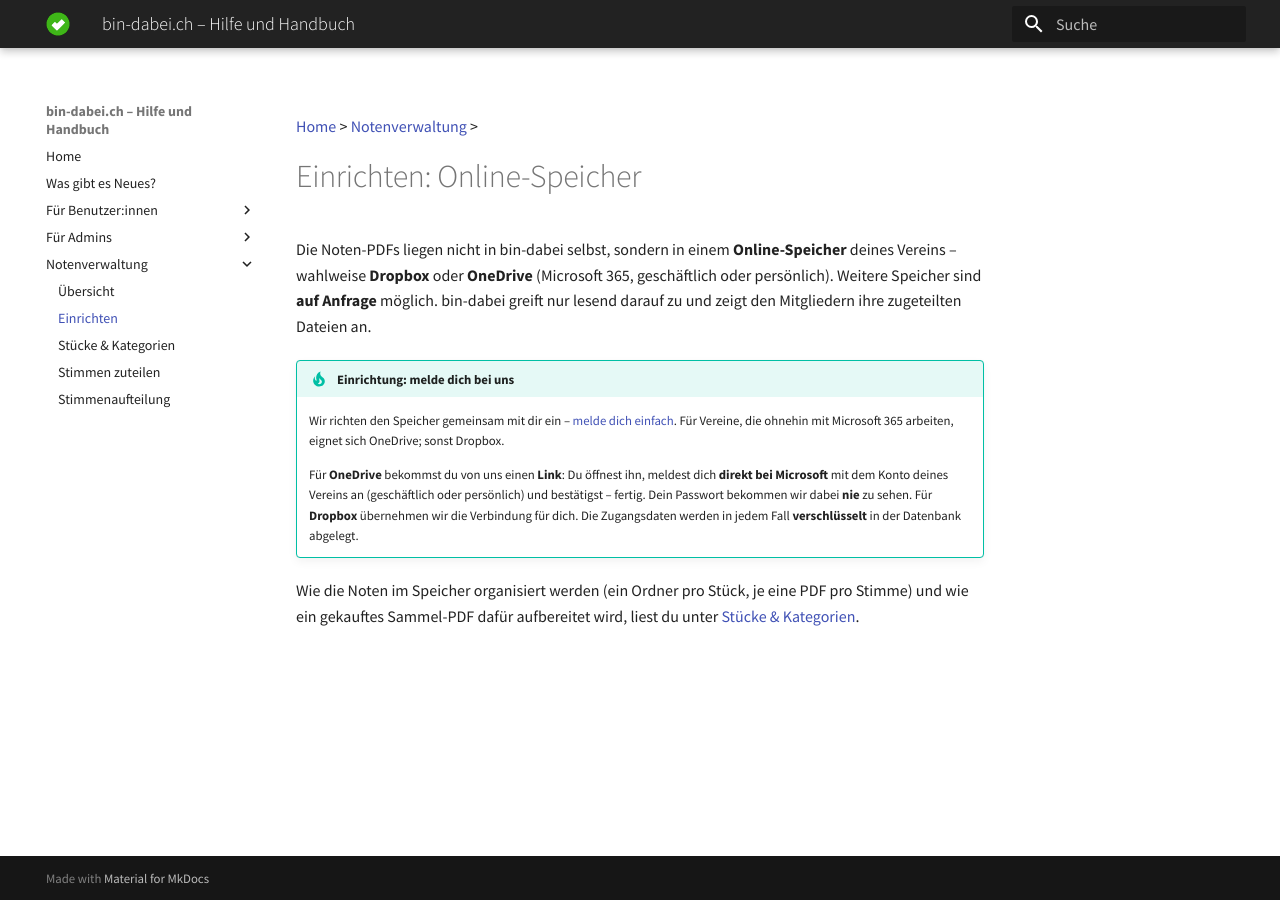
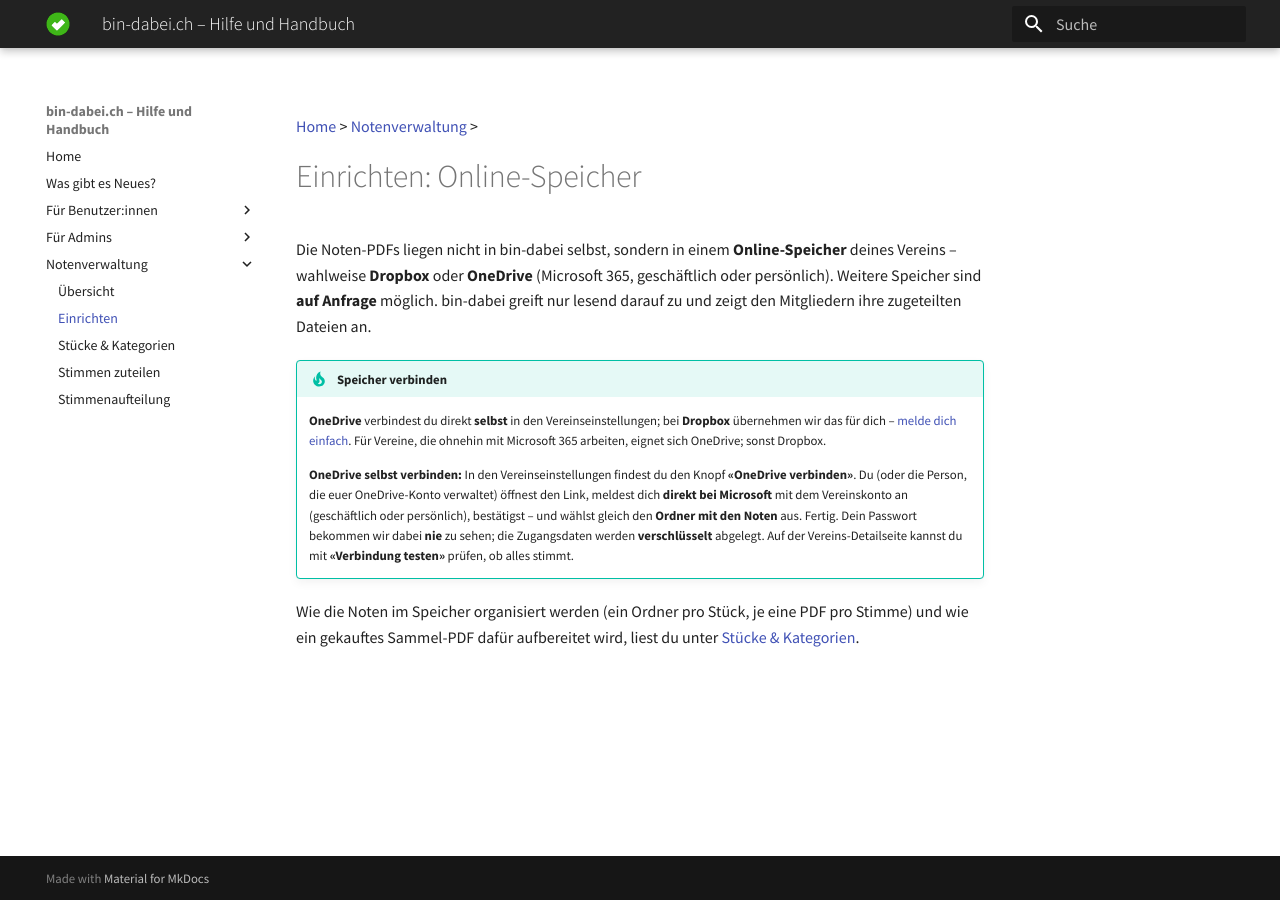
Before and after one commit to ritterg/bin-dabei-dokumentation, an MkDocs documentation site: the page built from docs/noten/einrichten.md, in a window 1280 px wide. Built offline with MkDocs 1.6.1 and Material for MkDocs 9.7.7, drawn with Linux system fonts in a browser that asks for light colours; some web fonts are replaced.

Commit message:
docs(noten): OneDrive self-connect (in club settings) + folder choice
Reframe the OneDrive setup as self-service: the "OneDrive verbinden" button
sits in the club settings, and the notes folder is now chosen during the
flow. Update einrichten.md + the 25.6. changelog entry accordingly.

Co-Authored-By: Claude Opus 4.8 (1M context) <noreply@anthropic.com>

```diff
--- a/docs/noten/einrichten.md
+++ b/docs/noten/einrichten.md
@@ -4,9 +4,9 @@
 
 Die Noten-PDFs liegen nicht in bin-dabei selbst, sondern in einem **Online-Speicher** deines Vereins – wahlweise **Dropbox** oder **OneDrive** (Microsoft 365, geschäftlich oder persönlich). Weitere Speicher sind **auf Anfrage** möglich. bin-dabei greift nur lesend darauf zu und zeigt den Mitgliedern ihre zugeteilten Dateien an.
 
-!!! tip "Einrichtung: melde dich bei uns"
-    Wir richten den Speicher gemeinsam mit dir ein – [melde dich einfach](mailto:info@bin-dabei.ch). Für Vereine, die ohnehin mit Microsoft 365 arbeiten, eignet sich OneDrive; sonst Dropbox.
+!!! tip "Speicher verbinden"
+    **OneDrive** verbindest du direkt **selbst** in den Vereinseinstellungen; bei **Dropbox** übernehmen wir das für dich – [melde dich einfach](mailto:info@bin-dabei.ch). Für Vereine, die ohnehin mit Microsoft 365 arbeiten, eignet sich OneDrive; sonst Dropbox.
 
-    Für **OneDrive** bekommst du von uns einen **Link**: Du öffnest ihn, meldest dich **direkt bei Microsoft** mit dem Konto deines Vereins an (geschäftlich oder persönlich) und bestätigst – fertig. Dein Passwort bekommen wir dabei **nie** zu sehen. Für **Dropbox** übernehmen wir die Verbindung für dich. Die Zugangsdaten werden in jedem Fall **verschlüsselt** in der Datenbank abgelegt.
+    **OneDrive selbst verbinden:** In den Vereinseinstellungen findest du den Knopf **«OneDrive verbinden»**. Du (oder die Person, die euer OneDrive-Konto verwaltet) öffnest den Link, meldest dich **direkt bei Microsoft** mit dem Vereinskonto an (geschäftlich oder persönlich), bestätigst – und wählst gleich den **Ordner mit den Noten** aus. Fertig. Dein Passwort bekommen wir dabei **nie** zu sehen; die Zugangsdaten werden **verschlüsselt** abgelegt. Auf der Vereins-Detailseite kannst du mit **«Verbindung testen»** prüfen, ob alles stimmt.
 
 Wie die Noten im Speicher organisiert werden (ein Ordner pro Stück, je eine PDF pro Stimme) und wie ein gekauftes Sammel-PDF dafür aufbereitet wird, liest du unter [Stücke & Kategorien](/noten/stuecke).
```
Also changed, not shown: docs/changelog.md (+2 -2 lines).
